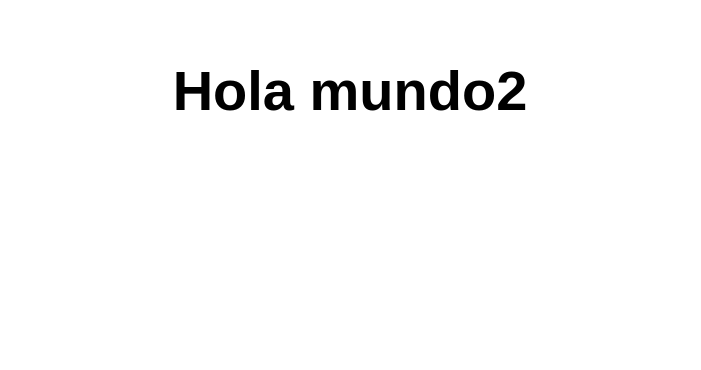
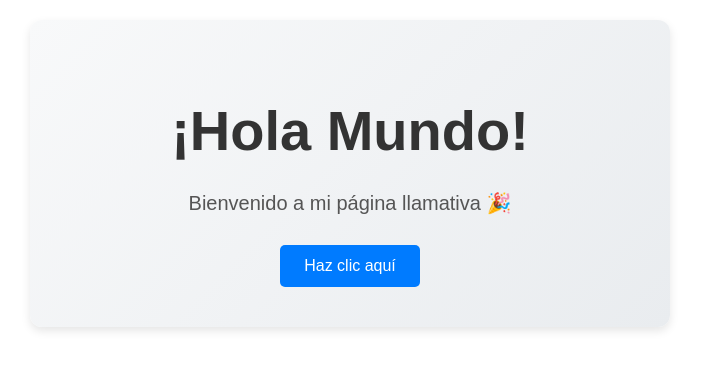
Before and after one commit to idkdk-89/Cibersecurity, a website: page src/index.html in a window 1280 px wide. Shown: the whole page, without its empty margins (290-991 px from the left). Drawn offline with Linux system fonts and the light colour scheme.

Commit message:
Haciendolo mas bonito

```diff
--- a/src/index.html
+++ b/src/index.html
@@ -10,7 +10,12 @@
 
 <body>
   <main>
-    <h1>Hola mundo2</h1>
+    <div class="container">
+      <h1 class="title">¡Hola Mundo!</h1>
+      <p class="subtitle">Bienvenido a mi página llamativa 🎉</p>
+      <!-- botón sin funcionalidad -->
+      <button class="dummy-button" id="dummyBtn">Haz clic aquí</button>
+    </div>
   </main>
 </body>
 
--- a/src/styles.css
+++ b/src/styles.css
@@ -19,3 +19,45 @@ main > h1 {
   text-align: center;
   font-size: 3.5em;
 }
+
+/* new styles for the enhanced structure */
+.container {
+  text-align: center;
+  padding: 40px 20px;
+  background: linear-gradient(135deg, #f8f9fa, #e9ecef);
+  border-radius: 12px;
+  box-shadow: 0 4px 10px rgba(0,0,0,0.1);
+}
+
+.title {
+  color: #333;
+  font-size: 3.5em;
+  margin-bottom: 0.5em;
+  animation: fadeIn 1.5s ease-in-out;
+}
+
+.subtitle {
+  color: #555;
+  font-size: 1.25em;
+  margin-bottom: 1.5em;
+}
+
+.dummy-button {
+  padding: 0.75em 1.5em;
+  font-size: 1em;
+  color: #fff;
+  background-color: #007bff;
+  border: none;
+  border-radius: 5px;
+  cursor: pointer;
+  transition: background-color 0.3s ease;
+}
+
+.dummy-button:hover {
+  background-color: #0056b3;
+}
+
+@keyframes fadeIn {
+  from { opacity: 0; transform: translateY(-20px); }
+  to { opacity: 1; transform: translateY(0); }
+}
```
